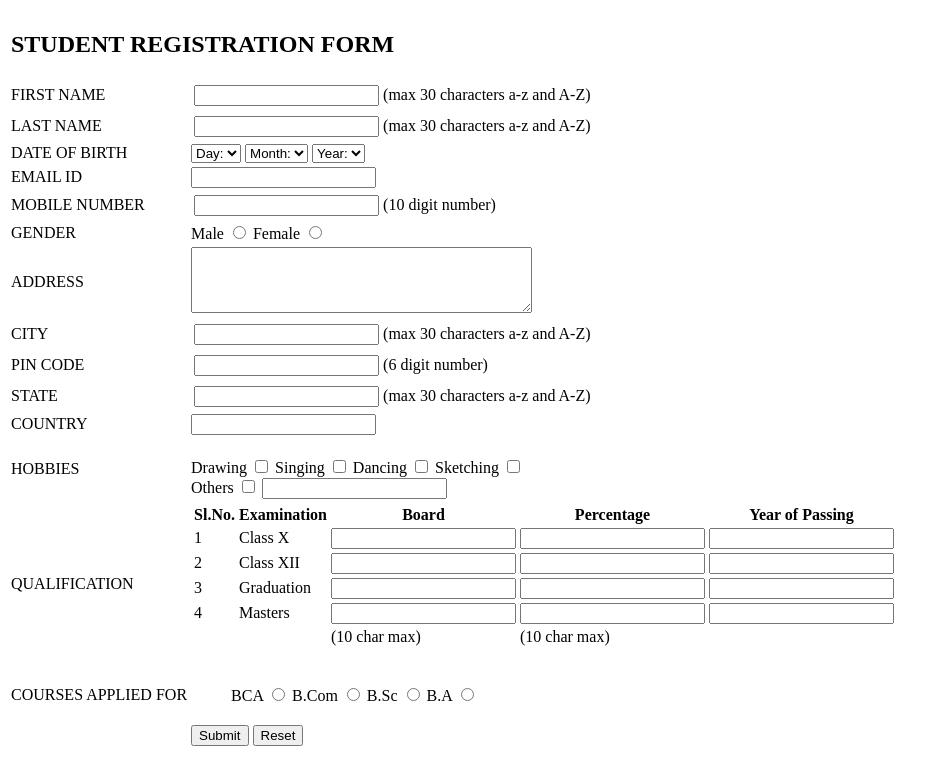
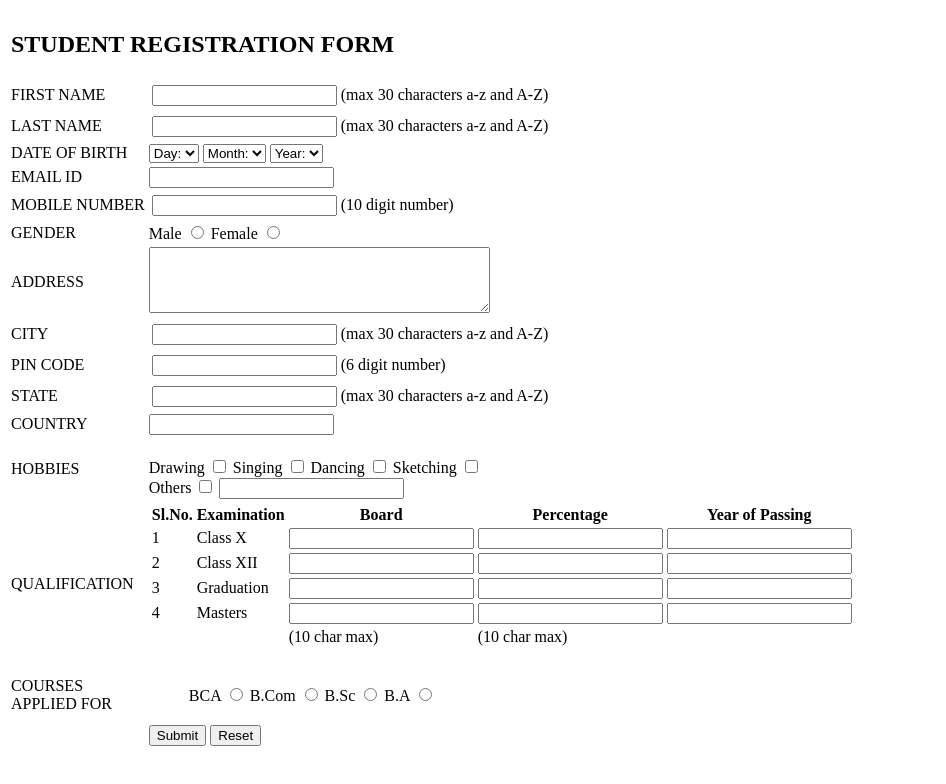
Before and after one commit to IBRAHIMIQBAAl/IBRAHIMIQBAAl-METAWISE-ASSIGNMENT-3, a plain HTML site: page index.html in a window 1280 px wide. Shown: the whole page, without its empty margins (0-946 px from the left). Drawn offline with Linux system fonts and the light colour scheme.

Commit message:
Update index.html

```diff
--- a/index.html
+++ b/index.html
@@ -262,7 +262,7 @@
             <td colspan="4"></td>
         </tr>
         <tr>
-            <td><label>COURSES APPLIED FOR</label></td>
+            <td><label>COURSES <br> APPLIED FOR</label></td>
             <td>
                 <ul>
                 <label for="bca">BCA</label>
```
